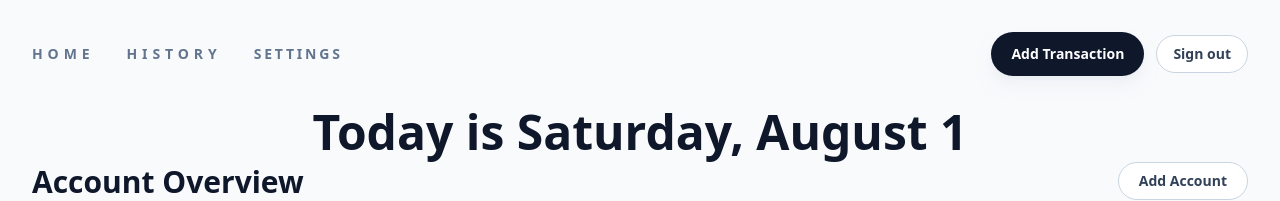
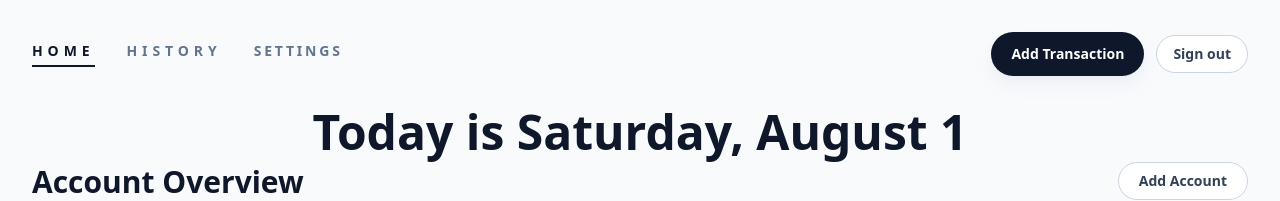
Before and after one commit to WesleyJHu/Finance-Tracker, a Next.js app in the folder finance-app/: page / in a window 1280 px wide. Shown: the top 201 px of the page. Built offline with nearby package versions, Linux system fonts and the light colour scheme; no server answers; the database is empty.

Commit message:
added indicator for switching tabs

```diff
--- a/finance-app/src/components/TabNav.tsx
+++ b/finance-app/src/components/TabNav.tsx
@@ -15,20 +15,23 @@ export default function TabNav({
   active: "home" | "history";
   onSettingsClick: () => void;
 }) {
+  const tabClass = (tab: "home" | "history") =>
+    `text-sm font-semibold uppercase tracking-[0.35em] pb-1 border-b-2 transition ${
+      active === tab
+        ? "text-slate-900 border-slate-900"
+        : "text-slate-500 border-transparent hover:text-slate-800"
+    }`;
+
   return (
     <div className="flex flex-wrap gap-8 items-center text-slate-700">
-      <Link
-        href="/"
-        aria-current={active === "home" ? "page" : undefined}
-        className="text-sm font-semibold uppercase tracking-[0.35em] text-slate-500"
-      >
+      <Link href="/" aria-current={active === "home" ? "page" : undefined} className={tabClass("home")}>
         Home
       </Link>
 
       <Link
         href="/history"
         aria-current={active === "history" ? "page" : undefined}
-        className="text-sm font-semibold uppercase tracking-[0.35em] text-slate-500"
+        className={tabClass("history")}
       >
         History
       </Link>
@@ -36,7 +39,7 @@ export default function TabNav({
       <button
         type="button"
         onClick={onSettingsClick}
-        className="text-sm font-semibold uppercase tracking-[0.2em] text-slate-500 hover:text-slate-900 transition"
+        className="text-sm font-semibold uppercase tracking-[0.2em] pb-1 border-b-2 border-transparent text-slate-500 hover:text-slate-900 transition"
       >
         Settings
       </button>
```
